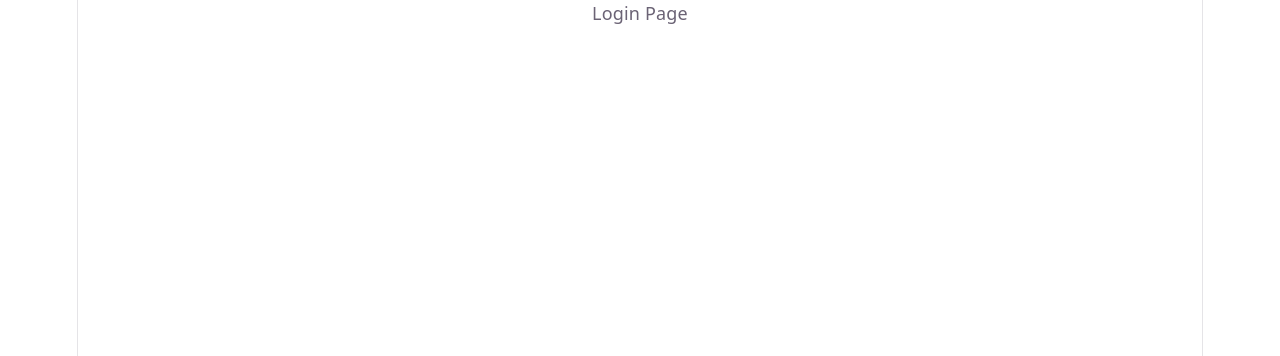
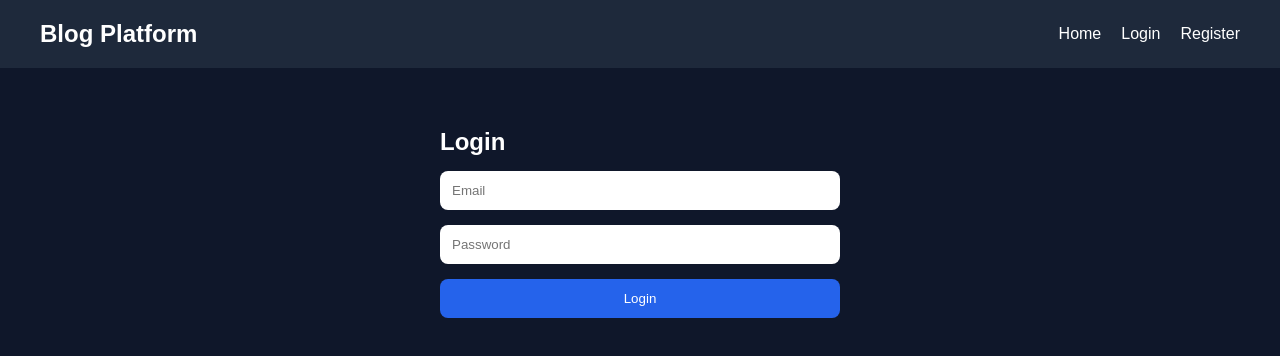
Before and after one commit to FidelCoder7/blog-platform, a React app in the folder frontend/: page /login in a window 1280 px wide. Shown: the top 356 px of the page. Built offline with nearby package versions, Linux system fonts and the light colour scheme; the HTML template or start-up script is replaced by a standard one.

Commit message:
Build frontend UI for authentication and posts

```diff
--- a/frontend/src/App.jsx
+++ b/frontend/src/App.jsx
@@ -8,10 +8,12 @@ import {
 import Home from "./pages/Home";
 import Login from "./pages/Login";
 import Register from "./pages/Register";
+import Navbar from "./components/Navbar";
 
 function App() {
   return (
     <BrowserRouter>
+    <Navbar />
       <Routes>
 
         <Route
--- a/frontend/src/components/Navbar.jsx
+++ b/frontend/src/components/Navbar.jsx
@@ -0,0 +1,23 @@
+import { Link } from "react-router-dom";
+
+function Navbar() {
+  return (
+    <nav className="navbar">
+      <h2>Blog Platform</h2>
+
+      <div>
+        <Link to="/">Home</Link>
+
+        <Link to="/login">
+          Login
+        </Link>
+
+        <Link to="/register">
+          Register
+        </Link>
+      </div>
+    </nav>
+  );
+}
+
+export default Navbar;
--- a/frontend/src/components/PostCard.jsx
+++ b/frontend/src/components/PostCard.jsx
@@ -0,0 +1,13 @@
+function PostCard({ post }) {
+  return (
+    <div className="post-card">
+      <h3>{post.title}</h3>
+
+      <p>
+        {post.content}
+      </p>
+    </div>
+  );
+}
+
+export default PostCard;
--- a/frontend/src/index.css
+++ b/frontend/src/index.css
@@ -1,111 +1,79 @@
-:root {
-  --text: #6b6375;
-  --text-h: #08060d;
-  --bg: #fff;
-  --border: #e5e4e7;
-  --code-bg: #f4f3ec;
-  --accent: #aa3bff;
-  --accent-bg: rgba(170, 59, 255, 0.1);
-  --accent-border: rgba(170, 59, 255, 0.5);
-  --social-bg: rgba(244, 243, 236, 0.5);
-  --shadow:
-    rgba(0, 0, 0, 0.1) 0 10px 15px -3px, rgba(0, 0, 0, 0.05) 0 4px 6px -2px;
-
-  --sans: system-ui, 'Segoe UI', Roboto, sans-serif;
-  --heading: system-ui, 'Segoe UI', Roboto, sans-serif;
-  --mono: ui-monospace, Consolas, monospace;
-
-  font: 18px/145% var(--sans);
-  letter-spacing: 0.18px;
-  color-scheme: light dark;
-  color: var(--text);
-  background: var(--bg);
-  font-synthesis: none;
-  text-rendering: optimizeLegibility;
-  -webkit-font-smoothing: antialiased;
-  -moz-osx-font-smoothing: grayscale;
-
-  @media (max-width: 1024px) {
-    font-size: 16px;
-  }
-}
-
-@media (prefers-color-scheme: dark) {
-  :root {
-    --text: #9ca3af;
-    --text-h: #f3f4f6;
-    --bg: #16171d;
-    --border: #2e303a;
-    --code-bg: #1f2028;
-    --accent: #c084fc;
-    --accent-bg: rgba(192, 132, 252, 0.15);
-    --accent-border: rgba(192, 132, 252, 0.5);
-    --social-bg: rgba(47, 48, 58, 0.5);
-    --shadow:
-      rgba(0, 0, 0, 0.4) 0 10px 15px -3px, rgba(0, 0, 0, 0.25) 0 4px 6px -2px;
-  }
-
-  #social .button-icon {
-    filter: invert(1) brightness(2);
-  }
+* {
+  margin: 0;
+  padding: 0;
+  box-sizing: border-box;
 }
 
 body {
-  margin: 0;
+  background: #0f172a;
+  color: white;
+  font-family: Arial, sans-serif;
 }
 
-#root {
-  width: 1126px;
-  max-width: 100%;
-  margin: 0 auto;
-  text-align: center;
-  border-inline: 1px solid var(--border);
-  min-height: 100svh;
+a {
+  text-decoration: none;
+  color: white;
+}
+
+button {
+  cursor: pointer;
+}
+
+
+.navbar {
+  display: flex;
+  justify-content: space-between;
+  align-items: center;
+
+  padding: 20px 40px;
+
+  background: #1e293b;
+}
+
+.navbar div {
+  display: flex;
+  gap: 20px;
+}
+
+.form-container {
+  display: flex;
+  justify-content: center;
+
+  margin-top: 60px;
+}
+
+form {
   display: flex;
   flex-direction: column;
-  box-sizing: border-box;
+
+  gap: 15px;
+
+  width: 400px;
 }
 
-h1,
-h2 {
-  font-family: var(--heading);
-  font-weight: 500;
-  color: var(--text-h);
+input {
+  padding: 12px;
+  border-radius: 8px;
+  border: none;
 }
 
-h1 {
-  font-size: 56px;
-  letter-spacing: -1.68px;
-  margin: 32px 0;
-  @media (max-width: 1024px) {
-    font-size: 36px;
-    margin: 20px 0;
-  }
-}
-h2 {
-  font-size: 24px;
-  line-height: 118%;
-  letter-spacing: -0.24px;
-  margin: 0 0 8px;
-  @media (max-width: 1024px) {
-    font-size: 20px;
-  }
-}
-p {
-  margin: 0;
+button {
+  padding: 12px;
+
+  border: none;
+
+  border-radius: 8px;
+
+  background: #2563eb;
+  color: white;
 }
 
-code,
-.counter {
-  font-family: var(--mono);
-  display: inline-flex;
-  border-radius: 4px;
-  color: var(--text-h);
+.post-card {
+  background: #1e293b;
+
+  padding: 20px;
+
+  border-radius: 10px;
+
+  margin-bottom: 20px;
 }
-
-code {
-  font-size: 15px;
-  line-height: 135%;
-  padding: 4px 8px;
-  background: var(--code-bg);
-}
--- a/frontend/src/pages/Home.jsx
+++ b/frontend/src/pages/Home.jsx
@@ -1,7 +1,43 @@
+import { useEffect } from "react";
+import { useState } from "react";
+
+import api from "../api/axios";
+
+import PostCard
+from "../components/PostCard";
+
 function Home() {
+  const [posts, setPosts] =
+    useState([]);
+
+  useEffect(() => {
+    loadPosts();
+  }, []);
+
+  const loadPosts = async () => {
+    const response =
+      await api.get("/posts/");
+
+    setPosts(response.data);
+  };
+
   return (
-    <div>
-      Blog Platform
+    <div
+      style={{
+        maxWidth: "800px",
+        margin: "40px auto",
+      }}
+    >
+      <h1>Recent Posts</h1>
+
+      <br />
+
+      {posts.map((post) => (
+        <PostCard
+          key={post.id}
+          post={post}
+        />
+      ))}
     </div>
   );
 }
--- a/frontend/src/pages/Login.jsx
+++ b/frontend/src/pages/Login.jsx
@@ -3,9 +3,40 @@ import { useState } from "react";
 import api from "../api/axios";
 
 function Login() {
+  const [email, setEmail] =
+    useState("");
+
+  const [password, setPassword] =
+    useState("");
+
   return (
-    <div>
-      Login Page
+    <div className="form-container">
+      <form>
+        <h2>Login</h2>
+
+        <input
+          placeholder="Email"
+          value={email}
+          onChange={(e) =>
+            setEmail(e.target.value)
+          }
+        />
+
+        <input
+          type="password"
+          placeholder="Password"
+          value={password}
+          onChange={(e) =>
+            setPassword(
+              e.target.value
+            )
+          }
+        />
+
+        <button>
+          Login
+        </button>
+      </form>
     </div>
   );
 }
--- a/frontend/src/pages/Register.jsx
+++ b/frontend/src/pages/Register.jsx
@@ -6,38 +6,65 @@ function Register() {
     useState({
       username: "",
       email: "",
-      password: ""
+      password: "",
     });
+
+  const handleChange = (e) => {
+    setFormData({
+      ...formData,
+      [e.target.name]:
+      e.target.value,
+    });
+  };
 
   const handleSubmit = async (e) => {
     e.preventDefault();
 
+    try {
       await api.post(
         "/auth/register",
         formData
       );
 
-    alert("Registration successful");
+      alert(
+        "Registration successful"
+      );
+    } catch {
+      alert(
+        "Registration failed"
+      );
+    }
   };
 
   return (
+    <div className="form-container">
       <form onSubmit={handleSubmit}>
+        <h2>Register</h2>
+
         <input
+          name="username"
           placeholder="Username"
+          onChange={handleChange}
         />
 
         <input
+          name="email"
           placeholder="Email"
+          onChange={handleChange}
         />
 
         <input
+          type="password"
+          name="password"
           placeholder="Password"
+          onChange={handleChange}
         />
 
         <button>
           Register
         </button>
       </form>
+    </div>
   );
 }
 
```
Lines whose indentation alone changed are shown as unchanged.
